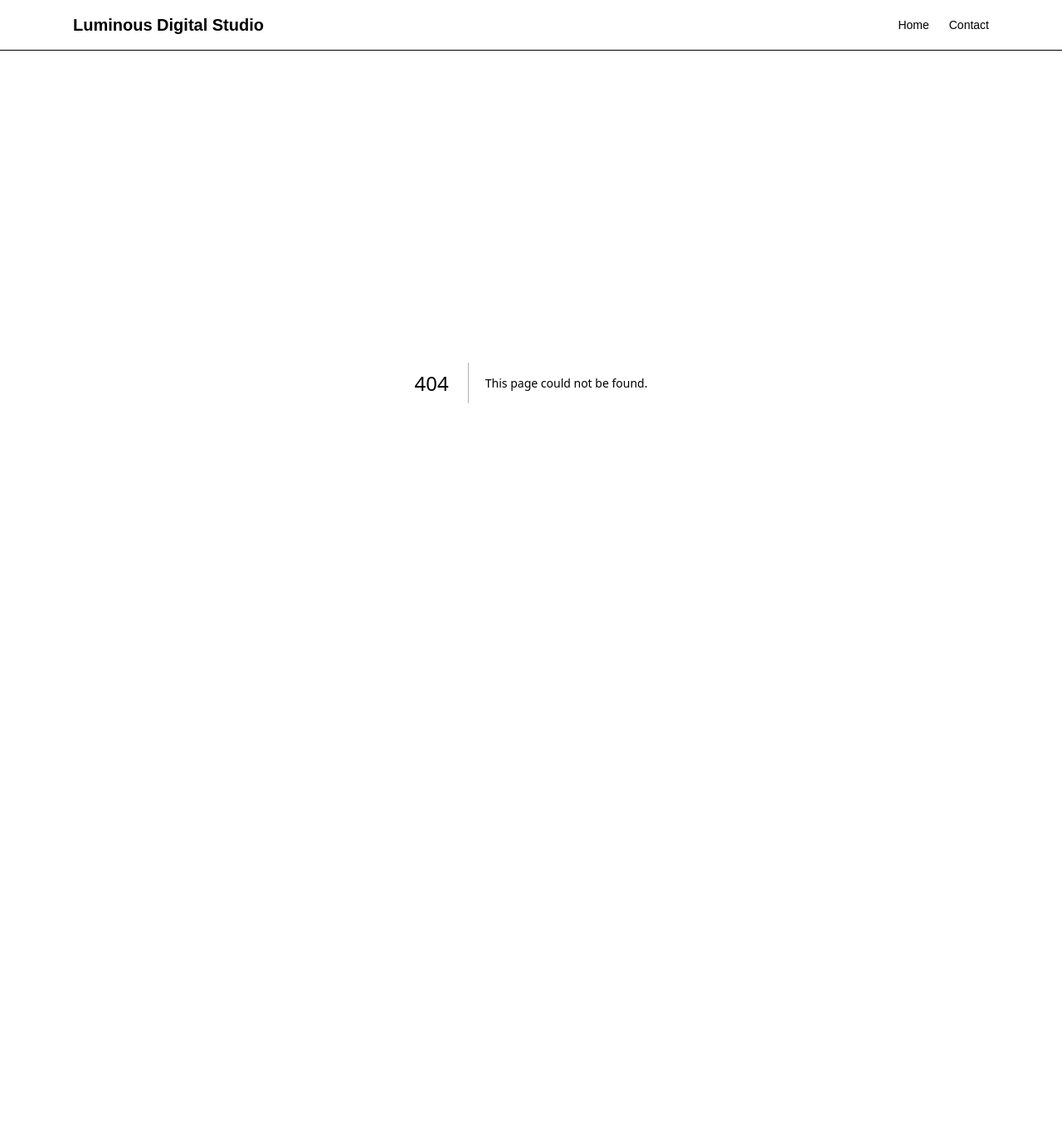
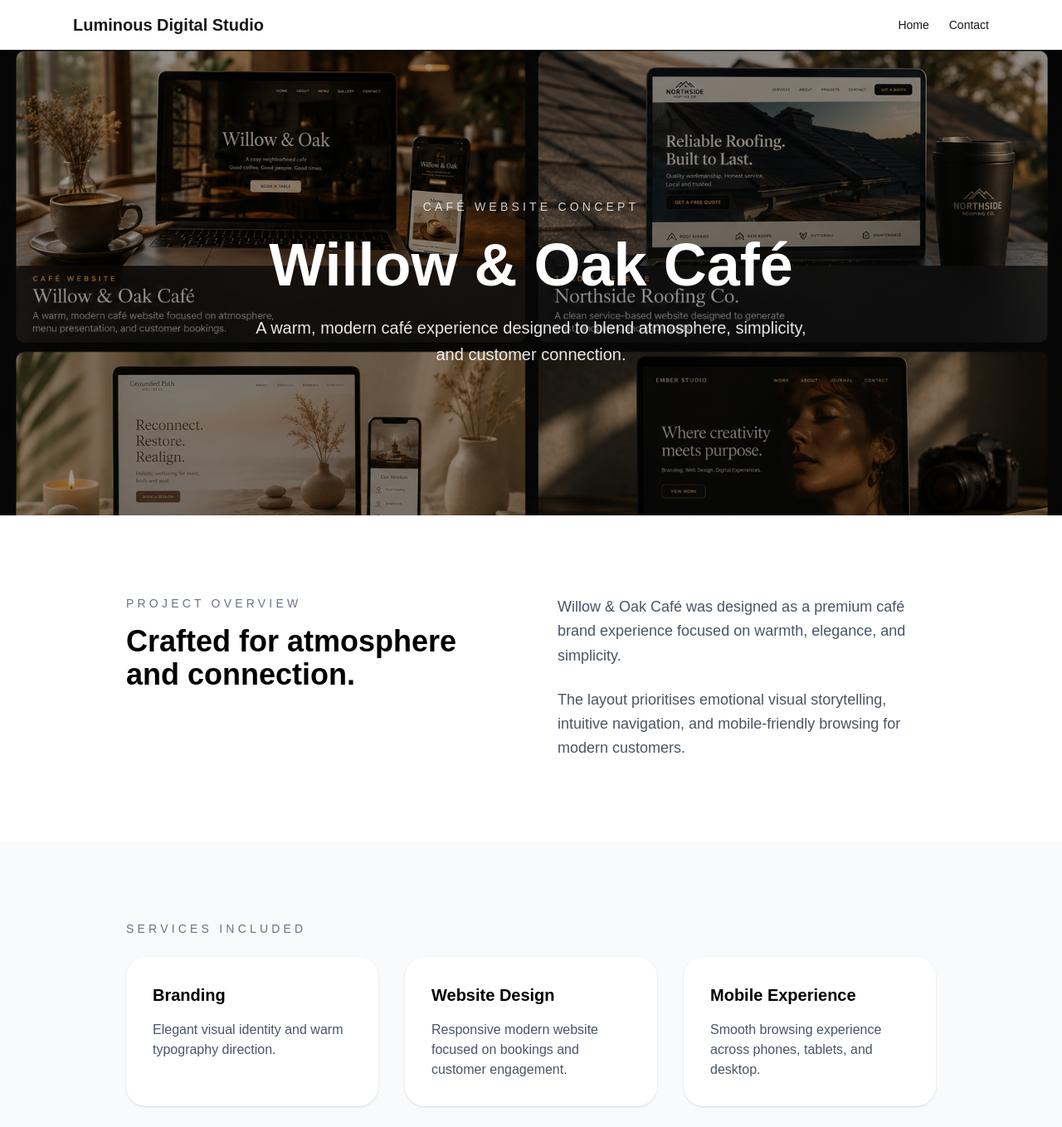
Before and after one commit to paul1978-legend/luminous-digital-studio, a Next.js app: page /portfolio/willow-oak-cafe in a window 1280 px wide. Before the commit this address had no page. Shown: the top 1358 px of the page at 83% size. Before the commit the page ends 861 px from the top, so only its background shows below. Built offline with nearby package versions, Linux system fonts and the light colour scheme.

Commit message:
Add clickable portfolio showcase

```diff
--- a/app/page.tsx
+++ b/app/page.tsx
@@ -125,11 +125,15 @@ export default function Home() {
 
         <div className="group relative overflow-hidden rounded-[2rem] border border-gray-200 shadow-xl">
 
-          <img
-            src="/images/portfolio-showcase.png"
-            alt="Luminous Digital Studio Portfolio"
-            className="w-full transition duration-700 group-hover:scale-[1.02]"
-          />
+          <a href="/portfolio/willow-oak-cafe">
+
+            <img
+              src="/images/portfolio-showcase.png"
+              alt="Luminous Digital Studio Portfolio"
+              className="w-full transition duration-700 group-hover:scale-[1.02]"
+            />
+
+          </a>
 
         </div>
 
--- /dev/null
+++ b/app/portfolio/willow-oak-cafe/page.tsx
@@ -0,0 +1,140 @@
+export default function WillowOakCafePage() {
+  return (
+    <main className="min-h-screen bg-white text-black">
+
+      {/* Hero */}
+      <section className="relative overflow-hidden">
+
+        <img
+          src="/images/portfolio-showcase.png"
+          alt="Willow and Oak Cafe"
+          className="w-full h-[70vh] object-cover"
+        />
+
+        <div className="absolute inset-0 bg-black/40"></div>
+
+        <div className="absolute inset-0 flex items-center justify-center text-center px-6">
+
+          <div>
+
+            <p className="uppercase tracking-[0.3em] text-sm text-white/80 mb-6">
+              Café Website Concept
+            </p>
+
+            <h1 className="text-5xl md:text-7xl font-bold text-white mb-6">
+              Willow & Oak Café
+            </h1>
+
+            <p className="text-xl text-white/90 max-w-2xl mx-auto leading-relaxed">
+              A warm, modern café experience designed to blend atmosphere, simplicity, and customer connection.
+            </p>
+
+          </div>
+
+        </div>
+
+      </section>
+
+      {/* Overview */}
+      <section className="max-w-5xl mx-auto px-6 py-24">
+
+        <div className="grid md:grid-cols-2 gap-16">
+
+          <div>
+
+            <p className="uppercase tracking-[0.3em] text-sm text-gray-500 mb-4">
+              Project Overview
+            </p>
+
+            <h2 className="text-4xl font-bold mb-6">
+              Crafted for atmosphere and connection.
+            </h2>
+
+          </div>
+
+          <div>
+
+            <p className="text-gray-600 leading-relaxed text-lg mb-6">
+              Willow & Oak Café was designed as a premium café brand experience focused on warmth, elegance, and simplicity.
+            </p>
+
+            <p className="text-gray-600 leading-relaxed text-lg">
+              The layout prioritises emotional visual storytelling, intuitive navigation, and mobile-friendly browsing for modern customers.
+            </p>
+
+          </div>
+
+        </div>
+
+      </section>
+
+      {/* Services */}
+      <section className="bg-gray-50 py-24">
+
+        <div className="max-w-5xl mx-auto px-6">
+
+          <p className="uppercase tracking-[0.3em] text-sm text-gray-500 mb-6">
+            Services Included
+          </p>
+
+          <div className="grid md:grid-cols-3 gap-8">
+
+            <div className="bg-white rounded-3xl p-8 shadow-sm">
+              <h3 className="font-semibold text-xl mb-4">
+                Branding
+              </h3>
+
+              <p className="text-gray-600">
+                Elegant visual identity and warm typography direction.
+              </p>
+            </div>
+
+            <div className="bg-white rounded-3xl p-8 shadow-sm">
+              <h3 className="font-semibold text-xl mb-4">
+                Website Design
+              </h3>
+
+              <p className="text-gray-600">
+                Responsive modern website focused on bookings and customer engagement.
+              </p>
+            </div>
+
+            <div className="bg-white rounded-3xl p-8 shadow-sm">
+              <h3 className="font-semibold text-xl mb-4">
+                Mobile Experience
+              </h3>
+
+              <p className="text-gray-600">
+                Smooth browsing experience across phones, tablets, and desktop.
+              </p>
+            </div>
+
+          </div>
+
+        </div>
+
+      </section>
+
+      {/* CTA */}
+      <section className="text-center py-28 px-6">
+
+        <h2 className="text-4xl font-bold mb-6">
+          Want Something Like This?
+        </h2>
+
+        <p className="text-gray-600 text-lg max-w-2xl mx-auto mb-10">
+          Let’s create a premium digital experience tailored to your business.
+        </p>
+
+        <a
+          href="/contact"
+          className="inline-block px-10 py-4 rounded-2xl bg-black text-white hover:opacity-90 transition shadow-lg"
+        >
+          Start Your Project
+        </a>
+
+      </section>
+
+    </main>
+  );
+}
```
